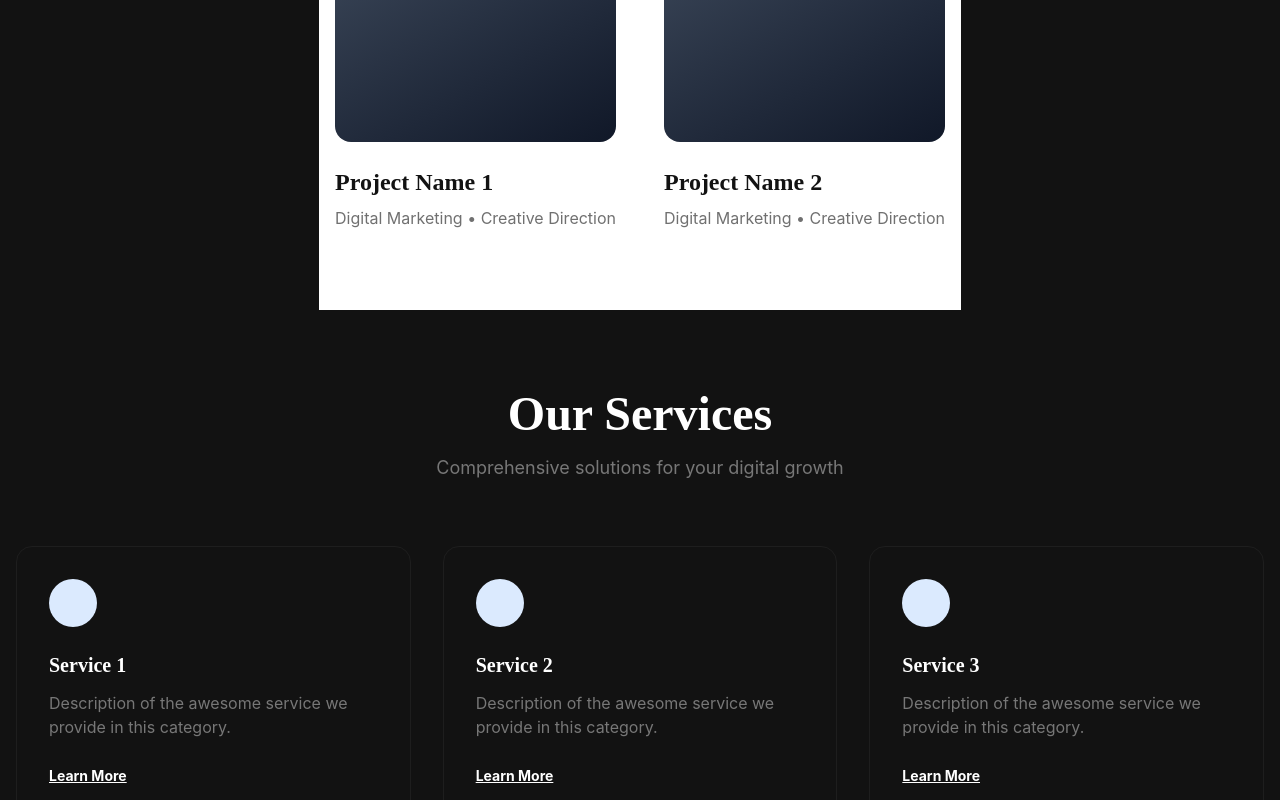
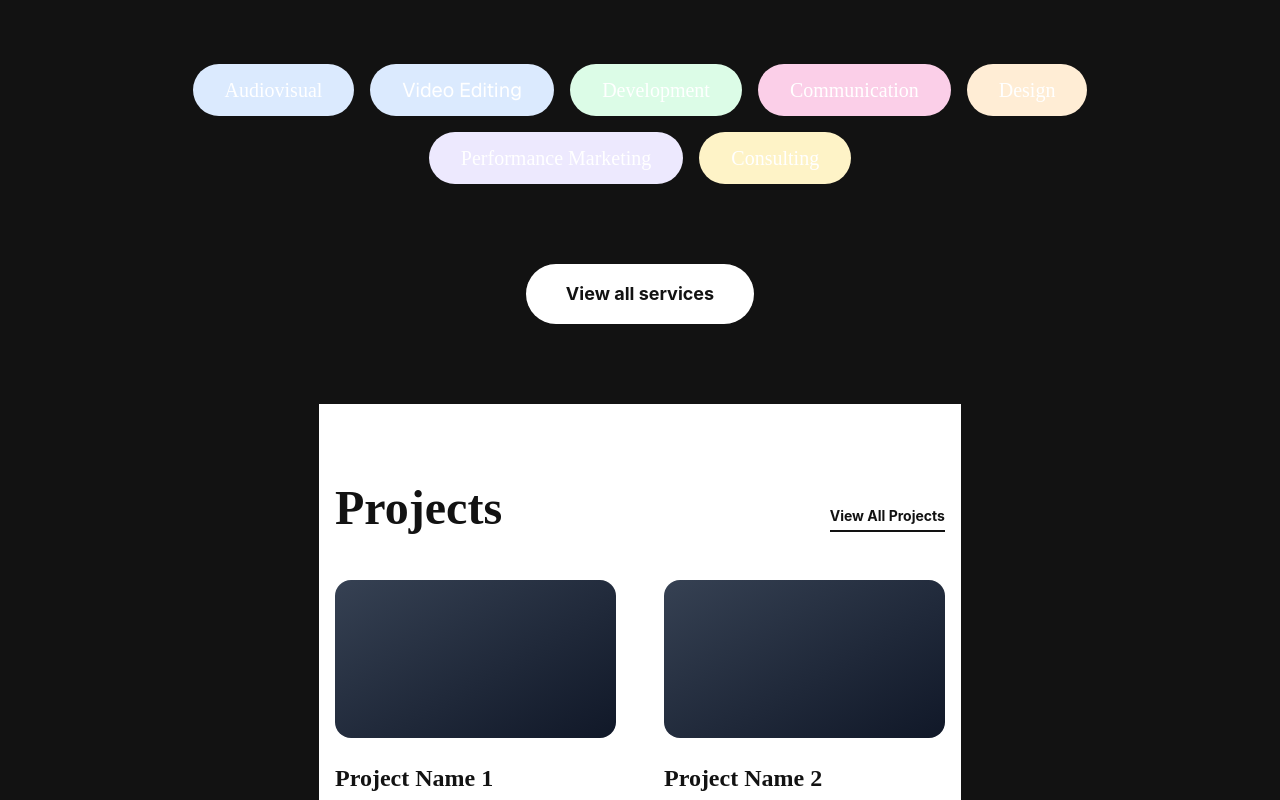
Before and after one commit to 3333444n/arkomkt, a Next.js app: page /en in a window 1280 px wide. Shown: the part 1240-2040 px from the top of the page. Built offline with nearby package versions, Linux system fonts and the light colour scheme.

Commit message:
Connect Services component with the actual data

```diff
--- a/app/[locale]/page.tsx
+++ b/app/[locale]/page.tsx
@@ -26,8 +26,8 @@ export default async function Home({
         <Hero />
         <About />
         <Clients />
+        <Services />
         <Projects />
-        <Services />
         <FAQ />
         <CTA />
       </main>
--- a/app/globals.css
+++ b/app/globals.css
@@ -17,6 +17,7 @@
   --baby-orange: #ffedd5;
   --baby-red: #fee2e2;
   --baby-purple: #ede9fe;
+  --baby-green: #dcfce7;
 
   /* Fonts */
   --font-inter: "Inter", system-ui, sans-serif;
@@ -48,6 +49,7 @@
   --color-baby-orange: var(--baby-orange);
   --color-baby-red: var(--baby-red);
   --color-baby-purple: var(--baby-purple);
+  --color-baby-green: var(--baby-green);
 
   /* Font Families */
   --font-sans: var(--font-inter);
--- a/components/layout/Footer.tsx
+++ b/components/layout/Footer.tsx
@@ -17,7 +17,6 @@ export default function Footer() {
                         <a href={t("links.instagram")} target="_blank" rel="noopener noreferrer" className="hover:text-foreground transition-colors">{t("social.instagram")}</a>
                         <a href={t("links.linkedin")} target="_blank" rel="noopener noreferrer" className="hover:text-foreground transition-colors">{t("social.linkedin")}</a>
                         <a href={t("links.facebook")} target="_blank" rel="noopener noreferrer" className="hover:text-foreground transition-colors">{t("social.facebook")}</a>
-                        <a href={t("links.whatsapp")} target="_blank" rel="noopener noreferrer" className="hover:text-foreground transition-colors">{t("social.whatsapp")}</a>
                         <a href={t("links.tiktok")} target="_blank" rel="noopener noreferrer" className="hover:text-foreground transition-colors">{t("social.tiktok")}</a>
                         <a href={t("links.youtube")} target="_blank" rel="noopener noreferrer" className="hover:text-foreground transition-colors">{t("social.youtube")}</a>
                     </div>
--- a/components/sections/Services.tsx
+++ b/components/sections/Services.tsx
@@ -1,17 +1,55 @@
 "use client";
 
-import { useTranslations } from "next-intl";
-import { motion } from "framer-motion";
+import { useState } from "react";
+import { useTranslations, useLocale } from "next-intl";
+import { motion, AnimatePresence } from "framer-motion";
+import servicesData from "@/data/services.json";
+
+interface Service {
+    id: string;
+    title: Record<string, string>;
+    subtitle: Record<string, string>;
+    description: Record<string, string>;
+    footer: Record<string, string>;
+}
+
+interface Category {
+    id: string;
+    name: Record<string, string>;
+    color: string;
+    services: Service[];
+}
 
 export default function Services() {
     const t = useTranslations("Services");
+    const locale = useLocale();
+    const [selectedServiceId, setSelectedServiceId] = useState<string | null>(null);
+
+    const categories = servicesData.categories as Category[];
+
+    const getColorClass = (color: string) => {
+        const colors: Record<string, string> = {
+            "baby-blue": "bg-baby-blue",
+            "baby-green": "bg-baby-green",
+            "baby-pink": "bg-baby-pink",
+            "baby-orange": "bg-baby-orange",
+            "baby-purple": "bg-baby-purple",
+            "baby-yellow": "bg-baby-yellow",
+            "baby-red": "bg-baby-red",
+        };
+        return colors[color] || "bg-gray-light";
+    };
+
+    const handleServiceClick = (serviceId: string) => {
+        setSelectedServiceId(selectedServiceId === serviceId ? null : serviceId);
+    };
 
     return (
-        <section id="services" className="py-20">
+        <section id="services" className="py-20 overflow-hidden">
             <div className="container mx-auto px-4">
                 <div className="text-center mb-16">
                     <motion.h2
-                        className="text-3xl md:text-5xl font-serif mb-4"
+                        className="text-4xl md:text-6xl font-serif mb-6"
                         initial={{ opacity: 0, y: 20 }}
                         whileInView={{ opacity: 1, y: 0 }}
                         viewport={{ once: true }}
@@ -30,29 +68,80 @@ export default function Services() {
                     </motion.p>
                 </div>
 
-                <div className="grid md:grid-cols-3 gap-8">
-                    {/* Service Cards Placeholder - Will be populated from services.json */}
-                    {[1, 2, 3].map((i) => (
-                        <motion.div
-                            key={i}
-                            className="p-8 rounded-2xl border border-gray-light bg-background hover:shadow-xl transition-shadow"
-                            initial={{ opacity: 0, y: 20 }}
-                            whileInView={{ opacity: 1, y: 0 }}
-                            viewport={{ once: true }}
-                            transition={{ duration: 0.6, delay: 0.1 * i }}
-                        >
-                            <div className="w-12 h-12 rounded-full bg-baby-blue mb-6"></div>
-                            <h3 className="text-xl font-bold mb-3">Service {i}</h3>
-                            <p className="text-gray-mid mb-6">Description of the awesome service we provide in this category.</p>
-                            <button className="text-sm font-bold underline">Learn More</button>
-                        </motion.div>
+                <div className="flex flex-wrap gap-4 justify-center items-start max-w-5xl mx-auto">
+                    {categories.map((category) => (
+                        <div key={category.id} className="flex flex-wrap gap-4 contents">
+                            {/* Category Pill */}
+                            <div
+                                className={`px-8 py-3 rounded-full ${getColorClass(category.color)} text-foreground text-xl font-serif hover:font-bold transition-all whitespace-nowrap cursor-default`}
+                            >
+                                {category.name[locale as keyof typeof category.name] || category.name["es"]}
+                            </div>
+
+                            {/* Service Pills */}
+                            {category.services.map((service) => {
+                                const isSelected = selectedServiceId === service.id;
+                                return (
+                                    <div key={service.id} className="relative">
+                                        <AnimatePresence mode="wait">
+                                            {!isSelected ? (
+                                                <motion.button
+                                                    layoutId={service.id}
+                                                    onClick={() => handleServiceClick(service.id)}
+                                                    whileHover={{ scale: 1.05 }}
+                                                    className={`px-8 py-3 rounded-full ${getColorClass(category.color)} text-foreground text-xl font-sans hover:font-bold transition-all whitespace-nowrap`}
+                                                    initial={{ opacity: 0 }}
+                                                    animate={{ opacity: 1 }}
+                                                    exit={{ opacity: 0 }}
+                                                >
+                                                    {service.title[locale as keyof typeof service.title] || service.title["es"]}
+                                                </motion.button>
+                                            ) : (
+                                                <motion.div
+                                                    layoutId={service.id}
+                                                    className={`p-8 rounded-[2rem] ${getColorClass(category.color)} text-foreground w-full md:max-w-xl min-w-[300px] z-10 shadow-2xl relative`}
+                                                    initial={{ borderRadius: "9999px" }}
+                                                    animate={{ borderRadius: "2rem" }}
+                                                >
+                                                    <button
+                                                        onClick={() => setSelectedServiceId(null)}
+                                                        className="absolute top-4 right-6 text-2xl font-bold hover:scale-110 transition-transform"
+                                                    >
+                                                        ×
+                                                    </button>
+                                                    <h3 className="text-2xl font-bold mb-4 font-sans">
+                                                        {service.title[locale as keyof typeof service.title] || service.title["es"]}
+                                                    </h3>
+                                                    <p className="text-lg font-bold mb-2 font-sans opacity-80">
+                                                        {service.subtitle[locale as keyof typeof service.subtitle] || service.subtitle["es"]}
+                                                    </p>
+                                                    <p className="text-base mb-6 font-sans">
+                                                        {service.description[locale as keyof typeof service.description] || service.description["es"]}
+                                                    </p>
+                                                    <div className="pt-4 border-t border-black/10">
+                                                        <p className="text-sm italic font-sans">
+                                                            {service.footer[locale as keyof typeof service.footer] || service.footer["es"]}
+                                                        </p>
+                                                    </div>
+                                                </motion.div>
+                                            )}
+                                        </AnimatePresence>
+                                    </div>
+                                );
+                            })}
+                        </div>
                     ))}
                 </div>
 
-                <div className="mt-16 text-center">
-                    <button className="bg-foreground text-background px-8 py-3 rounded-full font-medium">
+                <div className="mt-20 text-center">
+                    <motion.button
+                        className="bg-foreground text-background px-10 py-4 rounded-full font-bold text-lg hover:scale-105 transition-transform"
+                        initial={{ opacity: 0 }}
+                        whileInView={{ opacity: 1 }}
+                        viewport={{ once: true }}
+                    >
                         {t("cta")}
-                    </button>
+                    </motion.button>
                 </div>
             </div>
         </section>
--- a/messages/fr.json
+++ b/messages/fr.json
@@ -45,7 +45,12 @@
     "Services": {
         "title": "Nos Services",
         "subtitle": "Solutions complètes pour votre croissance digitale",
-        "cta": "Voir tous les services"
+        "cta": "Explorez nos projets"
+    },
+    "Projects": {
+        "title": "Nos Projets",
+        "subtitle": "Solutions complètes pour votre croissance digitale",
+        "cta": "Explorez nos projets"
     },
     "FAQ": {
         "title": "Questions Fréquentes",
```
